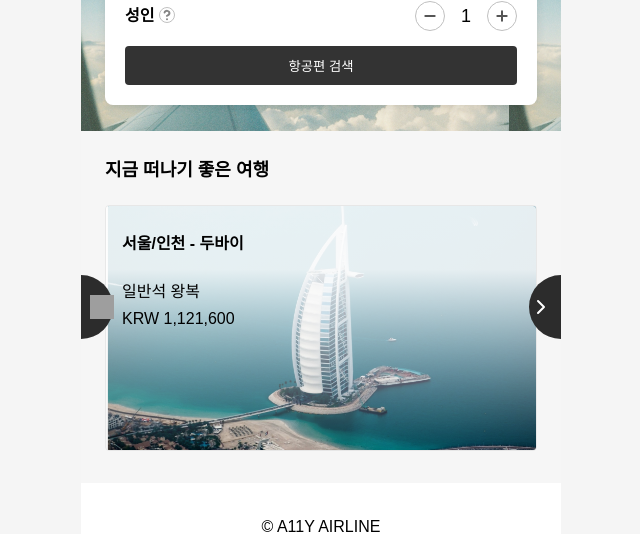
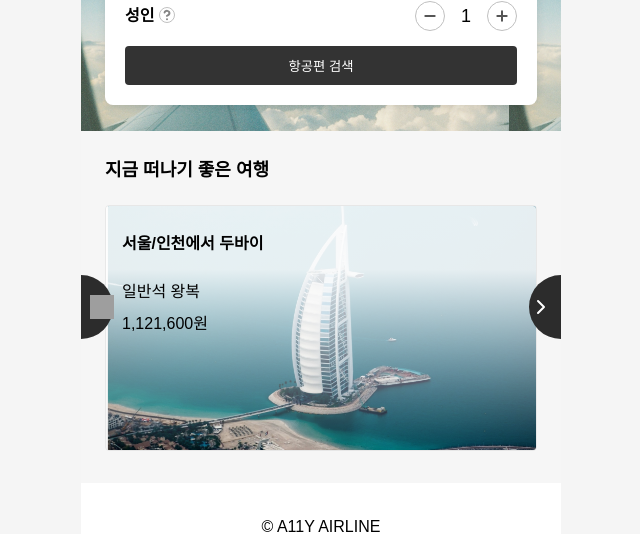
Before and after one commit to woowacourse/a11y-airline, a React (Vite) app: page / in a window 1280 px wide. Shown: the part 304-838 px from the top of the page, without its empty margins (319-959 px from the left). Built offline with nearby package versions, Linux system fonts and the light colour scheme; grey boxes are pictures that could not be loaded.

Commit message:
feat: 캐로셀과 페이지의 접근성 개선

```diff
--- a/index.html
+++ b/index.html
@@ -4,7 +4,7 @@
 <head>
   <meta charset="UTF-8" />
   <meta name="viewport" content="width=device-width, initial-scale=1.0" />
-  <title>React App</title>
+  <title>A11Y AIRLINE | 항공권 예매와 추천 여행</title>
 </head>
 
 <body>
--- a/package.json
+++ b/package.json
@@ -11,7 +11,7 @@
     "deploy": "npm run build && npx gh-pages -d dist"
   },
   "author": "woowacourse",
-  "homepage": "https://{username}.github.io/a11y-airline",
+  "homepage": "https://vlmbuyd.github.io/a11y-airline",
   "license": "MIT",
   "dependencies": {
     "react": "^18.3.1",
--- a/src/Accessibility.css
+++ b/src/Accessibility.css
@@ -1,3 +1,23 @@
+.skip-link {
+  position: fixed;
+  top: 8px;
+  left: 8px;
+  z-index: 100;
+  padding: 12px 16px;
+  background: #fff;
+  color: #000;
+  transform: translateY(-150%);
+}
+
+.skip-link:focus {
+  transform: translateY(0);
+}
+
+:focus-visible {
+  outline: 3px solid #005fcc;
+  outline-offset: 3px;
+}
+
 .visually-hidden {
   position: absolute;
   width: 1px;
--- a/src/App.tsx
+++ b/src/App.tsx
@@ -7,25 +7,30 @@ import TravelSection from './components/TravelSection';
 function App() {
   return (
     <div className={styles.app}>
+      <a href="#main-content" className="skip-link">
+        본문으로 바로가기
+      </a>
       <Navigation />
-      <div className={styles.header}>
+      <header className={styles.header}>
         <h1 className={`${styles.title} heading-1-text`}>A11Y AIRLINE</h1>
         <p className="body-text">
           A11Y AIRLINE은 고객 여러분의 안전하고 쾌적한 여행을 위해 최선을 다하고 있습니다.
         </p>
-      </div>
-      <div id="main-content" className={styles.main}>
+      </header>
+      <main id="main-content" className={styles.main} tabIndex={-1}>
         <div className={styles.flightBooking}>
           <FlightBooking />
         </div>
-        <div className={styles.travelSection}>
-          <h1 className={`${styles.travelTitle} heading-2-text`}>지금 떠나기 좋은 여행</h1>
+        <section className={styles.travelSection} aria-labelledby="travel-title">
+          <h2 id="travel-title" className={`${styles.travelTitle} heading-2-text`}>
+            지금 떠나기 좋은 여행
+          </h2>
           <TravelSection />
-        </div>
-      </div>
-      <div className={styles.footer}>
+        </section>
+      </main>
+      <footer className={styles.footer}>
         <p className="body-text">&copy; A11Y AIRLINE</p>
-      </div>
+      </footer>
       {/* 추가 CHALLENGE: 모달 포커스 트랩 */}
       {/* <PromotionModal /> */}
     </div>
--- a/src/components/TravelSection.module.css
+++ b/src/components/TravelSection.module.css
@@ -10,6 +10,8 @@
 }
 
 .card {
+  color: inherit;
+  text-decoration: none;
   position: relative;
   border-radius: 4px;
   border: 1px solid rgba(217, 217, 217, 0.5);
@@ -21,6 +23,10 @@
 
 .cardActive {
   display: block;
+}
+
+.card:focus-visible {
+  outline-offset: -3px;
 }
 
 .cardImage {
--- a/src/components/TravelSection.tsx
+++ b/src/components/TravelSection.tsx
@@ -55,36 +55,53 @@ const TravelSection = () => {
     setCurrentIndex((prevIndex) => (prevIndex - 1 + travelOptions.length) % travelOptions.length);
   };
 
-  const handleCardClick = (link: string) => {
-    window.open(link, '_blank', 'noopener,noreferrer');
-  };
+  const currentTravel = travelOptions[currentIndex];
+  const getTravelLabel = (option: TravelOption, index: number) =>
+    `${travelOptions.length}개 중 ${index + 1}번째, ${option.departure}에서 ${option.destination}, ${option.type}, ${option.price.toLocaleString('ko-KR')}원`;
 
   return (
     <div className={styles.travelSection}>
-      <button className={`${styles.navButton} ${styles.navButtonPrev}`} onClick={prevTravel}>
-        <img src={chevronLeft} className={styles.navButtonIcon} />
+      <button
+        className={`${styles.navButton} ${styles.navButtonPrev}`}
+        onClick={prevTravel}
+        aria-label="이전 여행 상품"
+      >
+        <img src={chevronLeft} alt="" className={styles.navButtonIcon} />
       </button>
       <div className={styles.carousel}>
         {travelOptions.map((option, index) => (
-          <div
-            key={index}
+          <a
+            key={option.destination}
+            href={option.link}
+            target="_blank"
+            rel="noopener noreferrer"
             className={`${styles.card} ${index === currentIndex ? styles.cardActive : ''}`}
-            onClick={() => handleCardClick(option.link)}
           >
-            <img src={option.image} className={styles.cardImage} />
+            <span className="visually-hidden">
+              {travelOptions.length}개 중 {index + 1}번째,
+            </span>
+            <img src={option.image} alt="" className={styles.cardImage} />
             <div className={styles.cardContent}>
               <p className={`${styles.cardTitle} heading-3-text`}>
-                {option.departure} - {option.destination}
+                {option.departure}에서 {option.destination}
               </p>
               <p className={`${styles.cardType} body-text`}>{option.type}</p>
-              <p className={`${styles.cardPrice} body-text`}>KRW {option.price.toLocaleString()}</p>
+              <p className={`${styles.cardPrice} body-text`}>{option.price.toLocaleString('ko-KR')}원</p>
             </div>
-          </div>
+            <span className="visually-hidden">새 창에서 열기</span>
+          </a>
         ))}
       </div>
-      <button className={`${styles.navButton} ${styles.navButtonNext}`} onClick={nextTravel}>
-        <img src={chevronRight} className={styles.navButtonIcon} />
+      <button
+        className={`${styles.navButton} ${styles.navButtonNext}`}
+        onClick={nextTravel}
+        aria-label="다음 여행 상품"
+      >
+        <img src={chevronRight} alt="" className={styles.navButtonIcon} />
       </button>
+      <p className="visually-hidden" role="status" aria-atomic="true">
+        {getTravelLabel(currentTravel, currentIndex)}
+      </p>
     </div>
   );
 };
```
